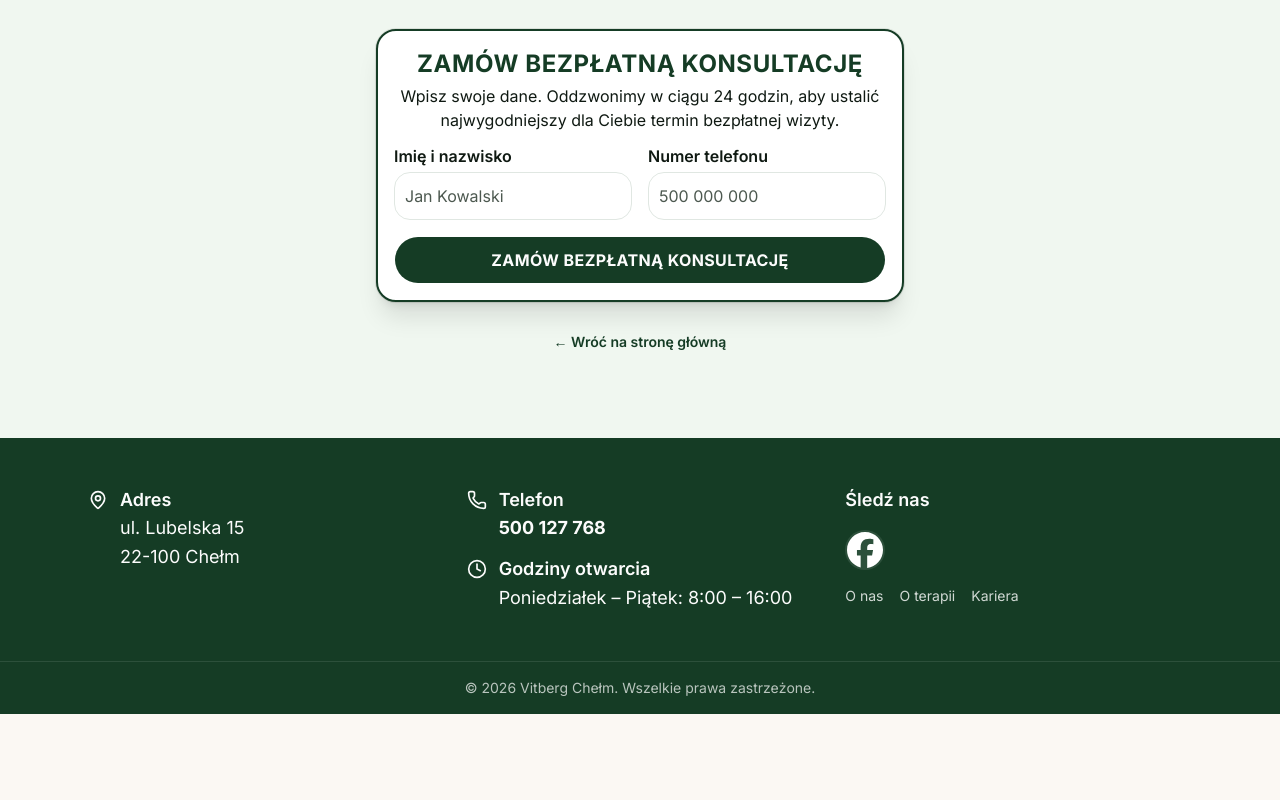
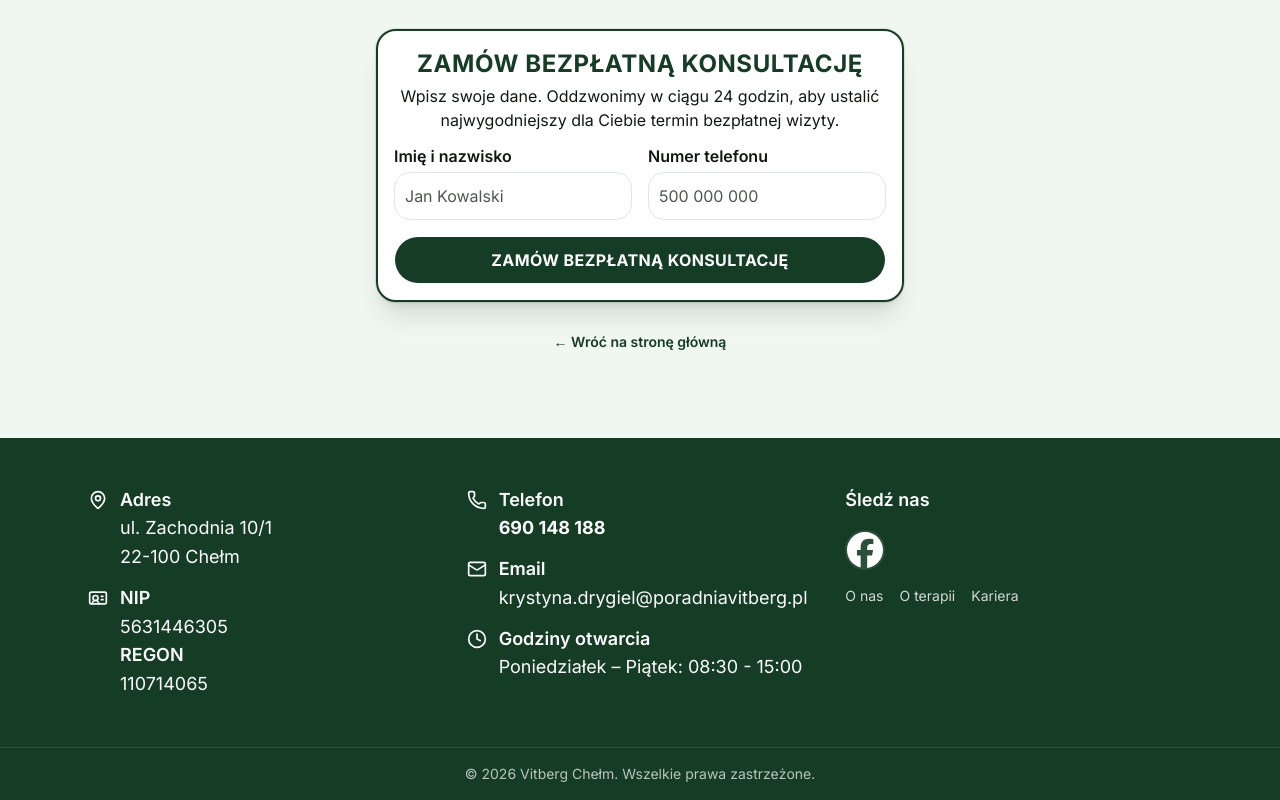
Before and after one commit to drygiel/vitberg, a Next.js app: page /aparat-bazowy in a window 1280 px wide. Shown: the part 827-1627 px from the top of the page. Before the commit the page ends 1541 px from the top, so only its background shows below. Built offline with nearby package versions, Linux system fonts and the light colour scheme.

Commit message:
Update site configuration and enhance footer with additional contact details; adjust map embed link and footer styles

```diff
--- a/src/components/home/contact-section.tsx
+++ b/src/components/home/contact-section.tsx
@@ -14,7 +14,7 @@ export function ContactSection() {
           <div className="contact-section__map-frame">
             <iframe
               title="Mapa — Poradnia Vitberg Chełm"
-              src="https://maps.google.com/maps?q=Che%C5%82m%20Polska&t=&z=14&ie=UTF8&iwloc=&output=embed"
+              src={siteConfig.address.maps.embed}
               className="contact-section__map"
               loading="lazy"
               referrerPolicy="no-referrer-when-downgrade"
--- a/src/components/layout/footer.scss
+++ b/src/components/layout/footer.scss
@@ -54,7 +54,7 @@
 }
 
 .footer__nav-link {
-    @apply hover:text-white;
+    @apply hover:text-white underline-offset-2 hover:underline;
 }
 
 .footer__copyright {
--- a/src/components/layout/footer.tsx
+++ b/src/components/layout/footer.tsx
@@ -1,4 +1,4 @@
-import { Clock, MapPin, Phone } from 'lucide-react';
+import { Clock, Mail, MapPin, Phone, IdCard } from 'lucide-react';
 import Link from 'next/link';
 import { siteConfig } from '@/lib/site-config';
 import './footer.scss';
@@ -45,8 +45,40 @@ export function Footer() {
             <MapPin className="footer__icon" aria-hidden />
             <div>
               <p className="footer__label">Adres</p>
-              <p>{siteConfig.address.street}</p>
-              <p>{siteConfig.address.city}</p>
+              <a
+                href={siteConfig.address.maps.location}
+                target="_blank"
+                rel="noopener noreferrer"
+                className="footer__nav-link"
+              >
+                {siteConfig.address.street} <br />
+                {siteConfig.address.city}
+              </a>
+            </div>
+          </div>
+
+          <div className="footer__row">
+            <IdCard className="footer__icon" aria-hidden />
+            <div>
+              <p className="footer__label">NIP</p>
+
+              <a
+                href={siteConfig.cidg}
+                target="_blank"
+                rel="noopener noreferrer"
+                className="footer__nav-link"
+              >
+                {siteConfig.nip}
+              </a>
+              <p className="footer__label">REGON</p>
+              <a
+                href={siteConfig.cidg}
+                target="_blank"
+                rel="noopener noreferrer"
+                className="footer__nav-link"
+              >
+                {siteConfig.regon}
+              </a>
             </div>
           </div>
         </div>
@@ -58,6 +90,15 @@ export function Footer() {
               <p className="footer__label">Telefon</p>
               <a href={`tel:${siteConfig.phone}`} className="footer__phone-link">
                 {siteConfig.phoneDisplay}
+              </a>
+            </div>
+          </div>
+          <div className="footer__row">
+            <Mail className="footer__icon" aria-hidden />
+            <div>
+              <p className="footer__label">Email</p>
+              <a href={`mailto:${siteConfig.email}`} className="footer__nav-link">
+                {siteConfig.email}
               </a>
             </div>
           </div>
--- a/src/lib/site-config.tsx
+++ b/src/lib/site-config.tsx
@@ -2,17 +2,26 @@ import Link from 'next/link';
 
 export const siteConfig = {
   name: 'Vitberg Chełm',
-  tagline: 'Poradnia Wibroterapii',
-  phone: '+48500127768',
-  phoneDisplay: '500 127 768',
-  email: 'kontakt@vitberg.com',
+  tagline: 'Poradnia Wibroterapii', // Poradnia Vitberg w Chełmie
+  phone: '+48690148188',
+  phoneDisplay: '690 148 188',
+  email: 'krystyna.drygiel@poradniavitberg.pl',
+  nip: '5631446305',
+  regon: '110714065',
+  cidg: 'https://aplikacja.ceidg.gov.pl/ceidg/ceidg.public.ui/SearchDetails.aspx?Id=d2519dbb-8c76-4bf8-b154-0d64d9387c72',
   address: {
-    street: 'ul. Lubelska 15',
+    street: 'ul. Zachodnia 10/1',
     city: '22-100 Chełm',
+    maps: {
+      location: 'https://www.google.com/maps/place/Zachodnia+10,+22-100+Chełm',
+      directions: 'https://www.google.com/maps/dir/Current+Location/Zachodnia+10%2F1,+22-100+Chełm',
+      embed:
+        'https://maps.google.com/maps?q=Zachodnia+10,+22-100+Chełm&z=13&ie=UTF8&iwloc=&output=embed',
+    },
   },
-  hours: 'Poniedziałek – Piątek: 8:00 – 16:00',
+  hours: 'Poniedziałek – Piątek: 08:30 - 15:00',
   social: {
-    facebook: 'https://pl-pl.facebook.com/vitberg',
+    facebook: 'https://www.facebook.com/PoradniaVitbergChelm',
     instagram: '',
     youtube: '',
   },
```
